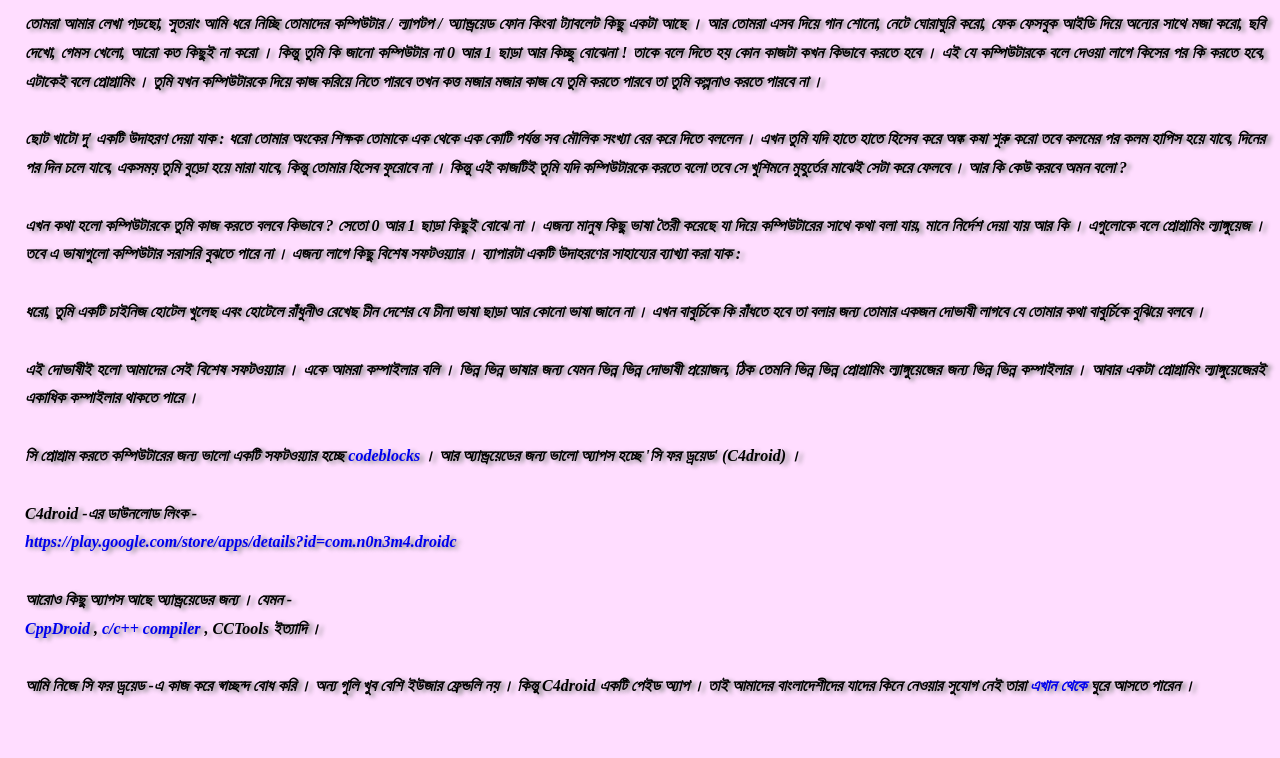
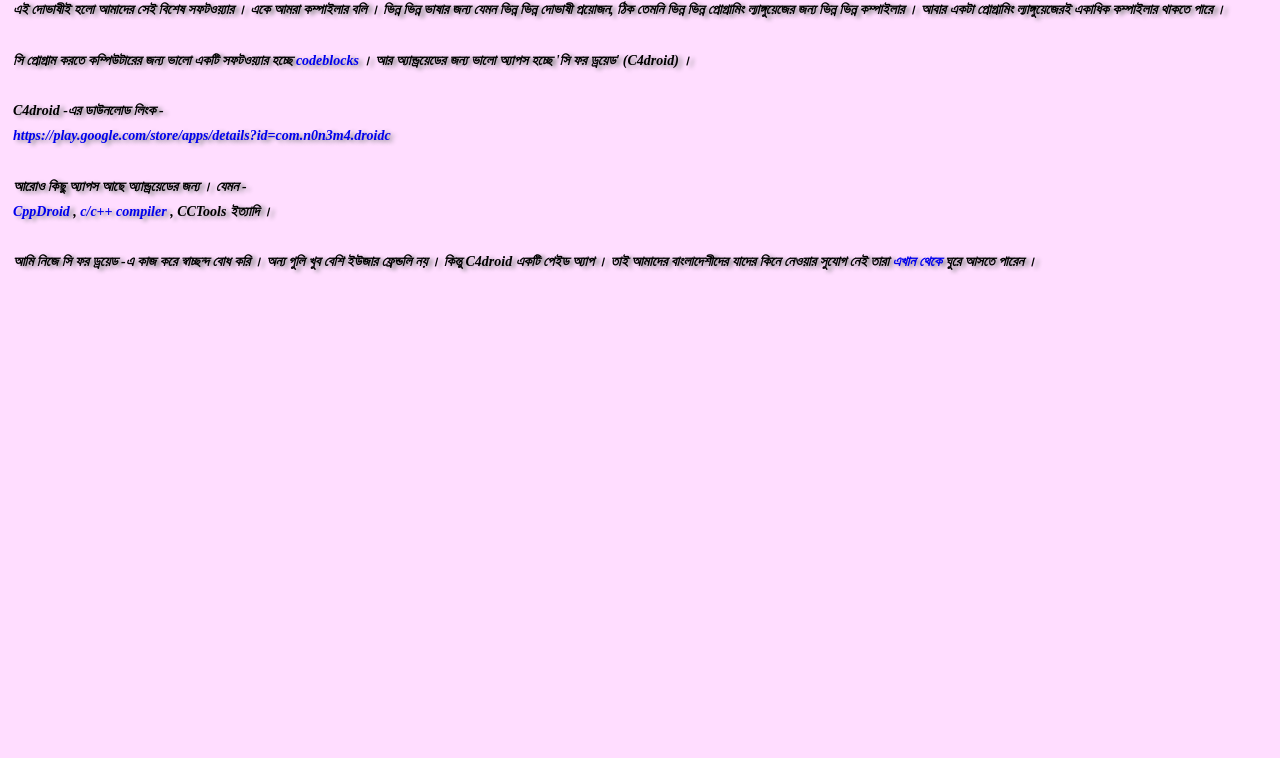
Before and after one commit to w3cp/w3cp.github.io, a plain HTML site: page index.html in a window 1280 px wide. Shown: the part 601-1359 px from the top of the page. After the commit the page ends 914 px from the top, so only its background shows below. Drawn offline with Linux system fonts and the light colour scheme.

Commit message:
Update index.html

```diff
--- a/index.html
+++ b/index.html
@@ -17,7 +17,7 @@
             font-size : 55px;
             font-weight: bolder;
             font-style : italic;
-            padding : 20px;
+            padding : 5px;
             font-family : "Times New Roman" , Times , Serif;
             line-height : 0.3;
             margin : 0;
@@ -27,12 +27,12 @@
             text-shadow: 4px 2px  4px #888888;
             font-style: italic;
             text-align: justify;
-            padding-right : 7px;
-            padding-left : 17px;
+
+            padding : 5px;
             font-family : "Times New Roman" , Times , Serif;
             line-height : 1.8;
             font-weight : bold;
-            font-size : 16px;
+            font-size : 14px;
         }
 
         a { text-decoration : none; }
```
